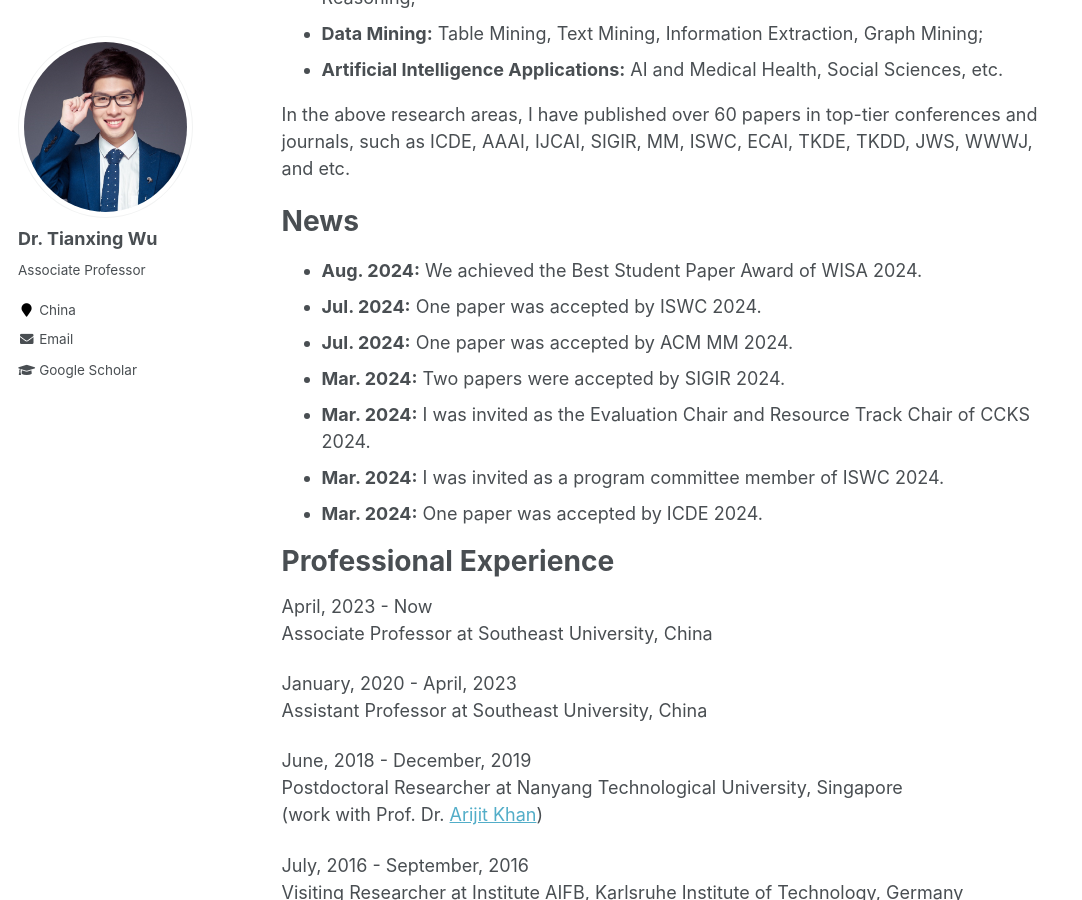
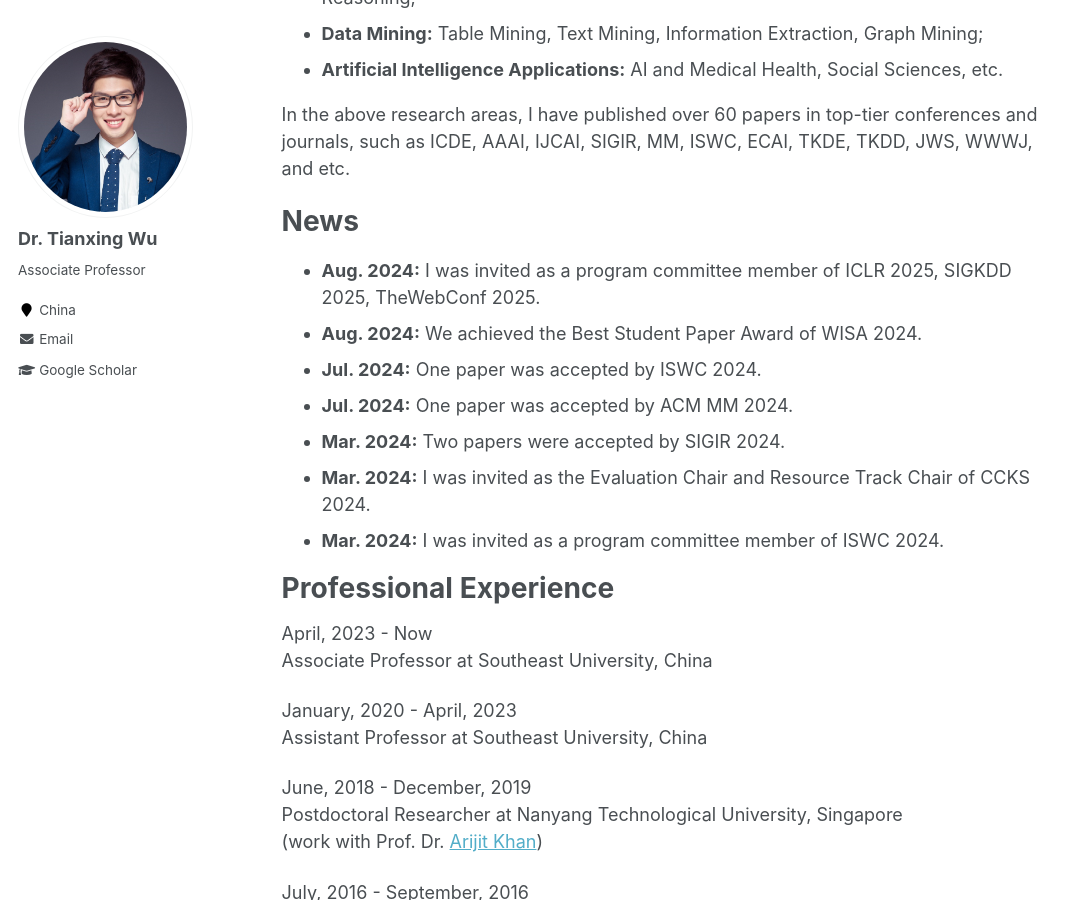
Before and after one commit to tianxing-wu/tianxing-wu.github.io, a Jekyll site: the page built from _pages/about.md, in a window 1280 px wide and 900 px high, scrolled down 380 px. Shown: the whole window, without its empty margins (0-1082 px from the left). Built offline with Jekyll 4.4.1, drawn with Linux system fonts in a browser that asks for light colours; comment, search, counter and statistics services are not loaded.

Commit message:
Update about.md

```diff
--- a/_pages/about.md
+++ b/_pages/about.md
@@ -8,7 +8,7 @@ redirect_from:
   - /about.html
 ---
 
-I am an associate professor working at [School of Computer Science and Engineering](http://cse.seu.edu.cn) of [Southeast University](https://www.seu.edu.cn), P.R. China. I also received the Ph.D. degree (2018) in Software Engineering from Southeast University. My research interests include:
+I am an associate professor working at [School of Computer Science and Engineering](http://cs.seu.edu.cn) of [Southeast University](https://www.seu.edu.cn), P.R. China. I also received the Ph.D. degree (2018) in Software Engineering from Southeast University. My research interests include:
 * **Knowledge Graph:** Knowledge Graph Construction, Completion, Fusion, and Update;
 * **Large Language Model:** LLM Reasoning, Fine-Tuning, Enhancement;
 * **Knowledge Representation and Reasoning:** Representation Learning, Rule Reasoning;
@@ -19,13 +19,13 @@ In the above research areas, I have published over 60 papers in top-tier confere
 
 News
 ======
+* **Aug. 2024:** I was invited as a program committee member of ICLR 2025, SIGKDD 2025, TheWebConf 2025.
 * **Aug. 2024:** We achieved the Best Student Paper Award of WISA 2024.
 * **Jul. 2024:** One paper was accepted by ISWC 2024.
 * **Jul. 2024:** One paper was accepted by ACM MM 2024.
 * **Mar. 2024:** Two papers were accepted by SIGIR 2024.
 * **Mar. 2024:** I was invited as the Evaluation Chair and Resource Track Chair of CCKS 2024.
 * **Mar. 2024:** I was invited as a program committee member of ISWC 2024.
-* **Mar. 2024:** One paper was accepted by ICDE 2024.
 
 Professional Experience
 ======
```
